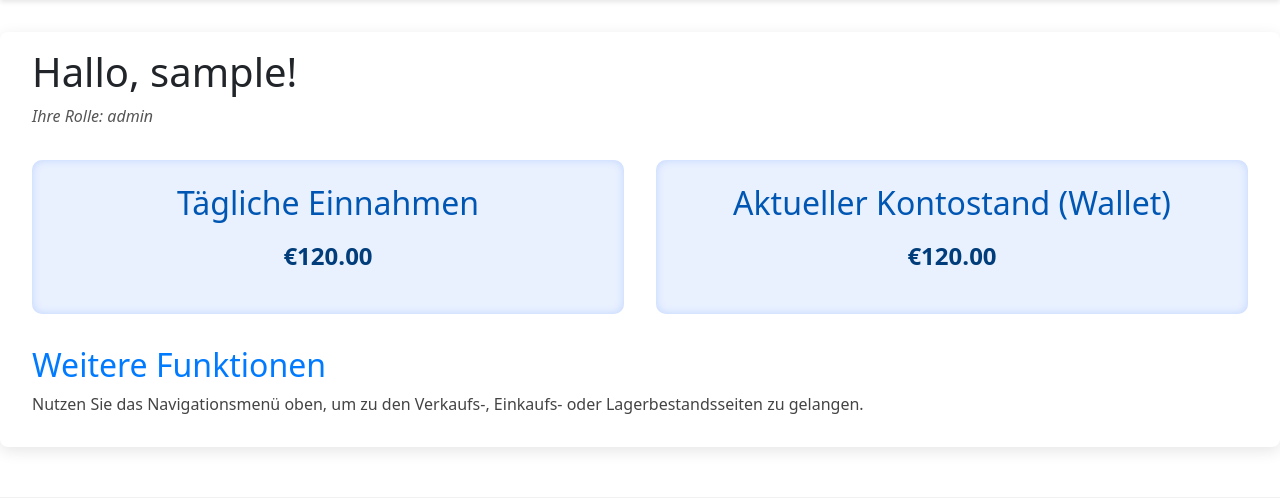
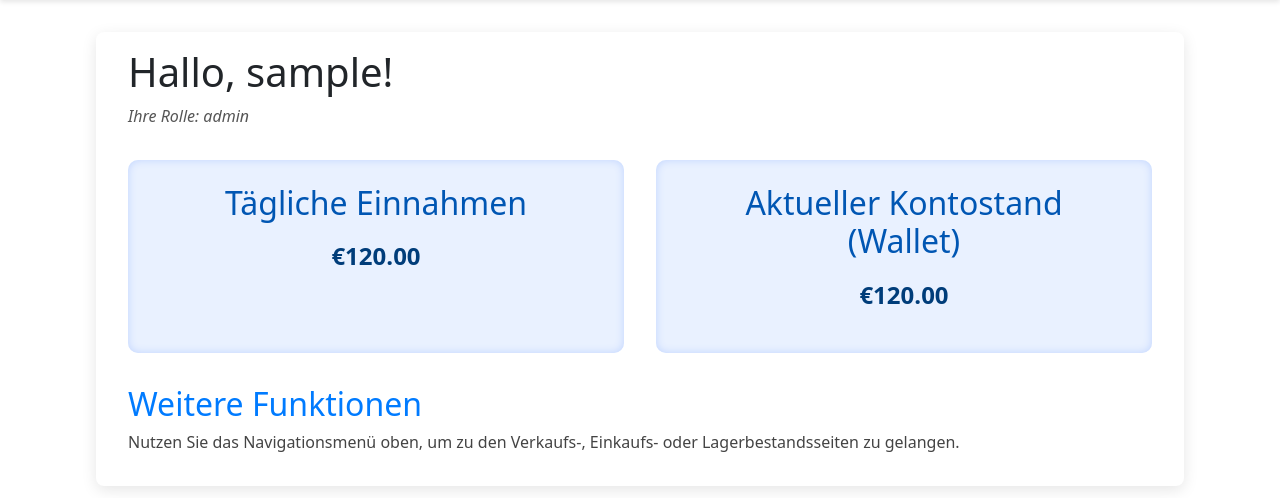
Before and after one commit to HiiDqN-ds/Storemngm, a Flask app: page /admin in a window 1280 px wide. Shown: the part 101-599 px from the top of the page. Run offline with Flask 3, Linux system fonts and the light colour scheme; the visitor is signed in with stand-in values (Sample User, id 1).

Commit message:
Update main card

```diff
--- a/static/css/dashboard.css
+++ b/static/css/dashboard.css
@@ -28,7 +28,7 @@ nav a:hover {
 }
 
 main {
-  max-width: 100%;
+  max-width: 85%;
   margin: 2rem auto;
   padding: 1rem 2rem;
   background: white;
```
